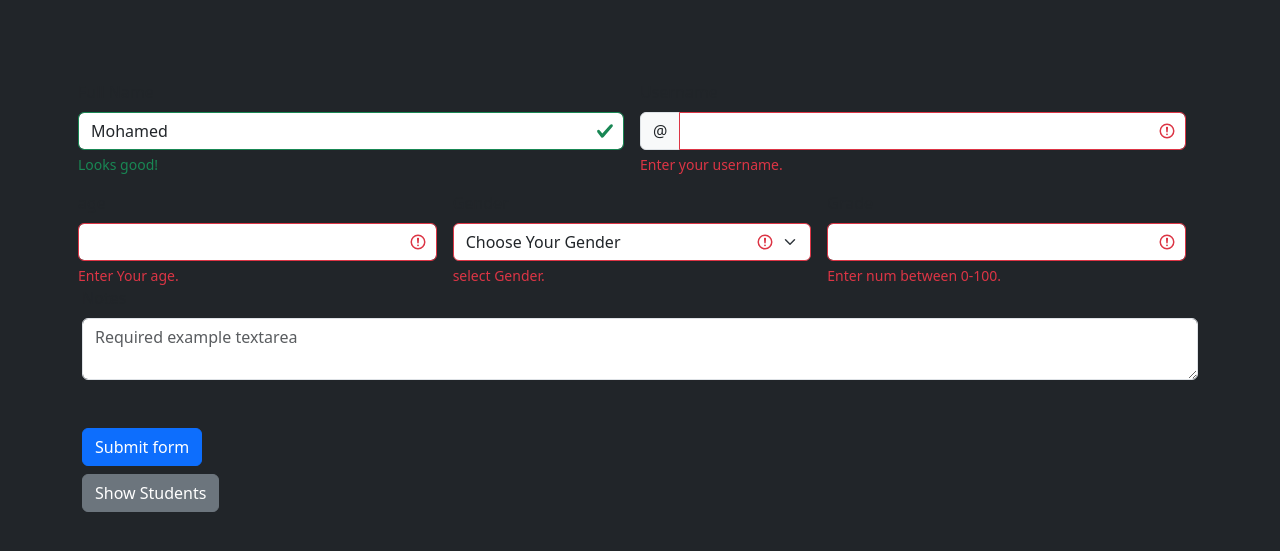
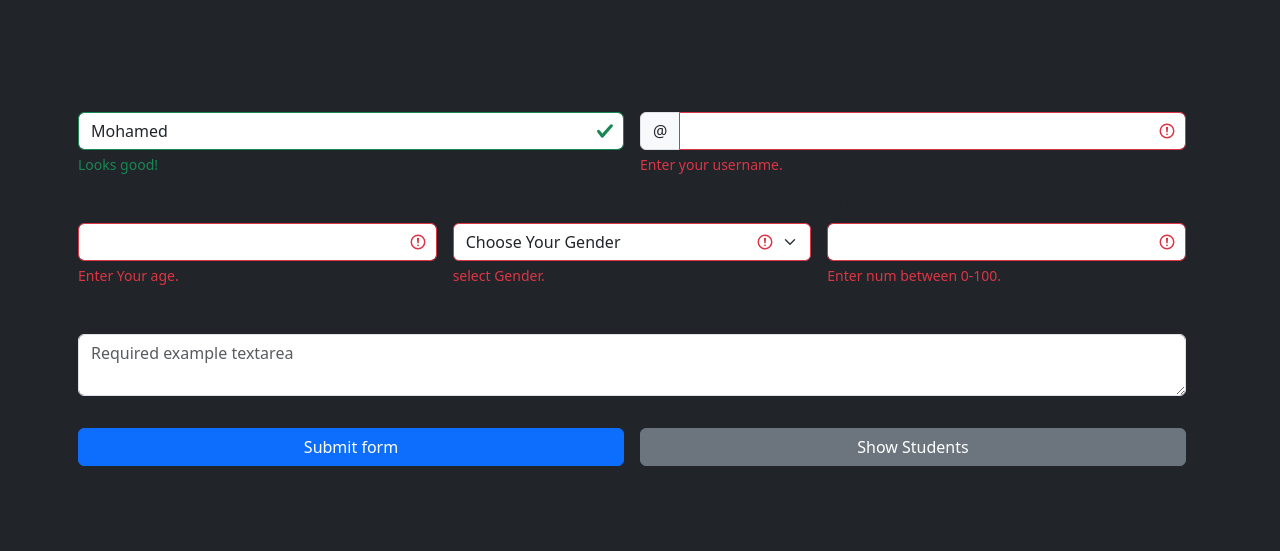
Before and after one commit to madva33/mohamed-ayman-saad, a PHP site: page /PHP_Train.php in a window 1280 px wide. Shown: the top 551 px of the page. Run offline with PHP 8.4, Linux system fonts and the light colour scheme.

Commit message:
Update PHP_Train.php

```diff
--- a/Day3/PHP_Train.php
+++ b/Day3/PHP_Train.php
@@ -4,7 +4,7 @@
     <meta charset="UTF-8">
     <meta name="viewport" content="width=device-width, initial-scale=1.0">
     <title>Document</title>
-    <link href="bootstrap.css" rel="stylesheet">
+    <link href="https://cdn.jsdelivr.net/npm/bootstrap@5.3.0/dist/css/bootstrap.min.css" rel="stylesheet">
 </head>
 <body class="bg-dark">
     <div class="container mt-5 ">
@@ -52,29 +52,25 @@
                   Enter num between 0-100.
                   </div>
                 </div>
-      </div>
-
-      <div class="mb-3">
+                <div class="mb-3 col-12">
                       <label for="validationTextarea" class="form-label">Notes</label>
                       <textarea class="form-control" id="validationTextarea" aria-describedby="validationServer05Feedback" placeholder="Required example textarea" required=""></textarea>
                       <div id="validationServer06Feedback" class="invalid-feedback">
                       Enter a message.
                       </div>
                 </div>
-
-    <div class="col-6  mt-5 ">
-        <button class="btn btn-primary" type="submit">Submit form</button>
+                <div class="col-6 col-md-6">
+                    <button class="btn btn-primary w-100" type="submit">Submit form</button>
                 </div>
-
-    </form>
+                <div class="col-md-6 " >
+                      <button type="button" class="btn btn-secondary  w-100" data-bs-toggle="modal" data-bs-target="#studentsModal">
+                        Show Students
+                      </button>
                 </div>
       </div>
+    </div>
+    </form>
 
-    <div class=" container  mt-2" >
-
-        <button type="button" class="btn btn-secondary" data-bs-toggle="modal" data-bs-target="#studentsModal">
-    Show Students
-  </button>
 
 
   <div class="modal fade" id="studentsModal" tabindex="-1" aria-labelledby="studentsModalLabel" aria-hidden="true">
```
Lines whose indentation alone changed are shown as unchanged.
